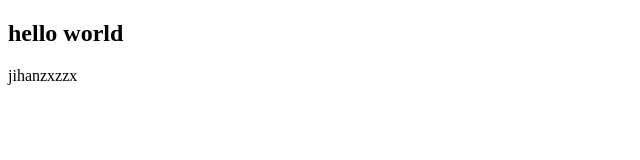
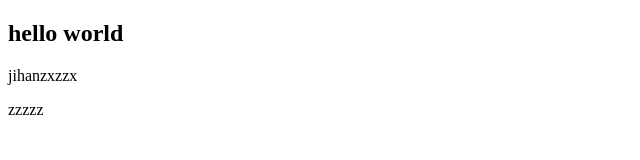
Before and after one commit to ji-hann/github_demo, a plain HTML site: page index.html in a window 1280 px wide. Shown: the full height of the page, 0-640 px from the left. Drawn offline with Linux system fonts and the light colour scheme.

Commit message:
第二次修改index

```diff
--- a/index.html
+++ b/index.html
@@ -9,5 +9,6 @@
 <body>
   <h2>hello world</h2>
   <p>jihanzxzzx</p>
+  <div>zzzzz</div>
 </body>
 </html>
```
